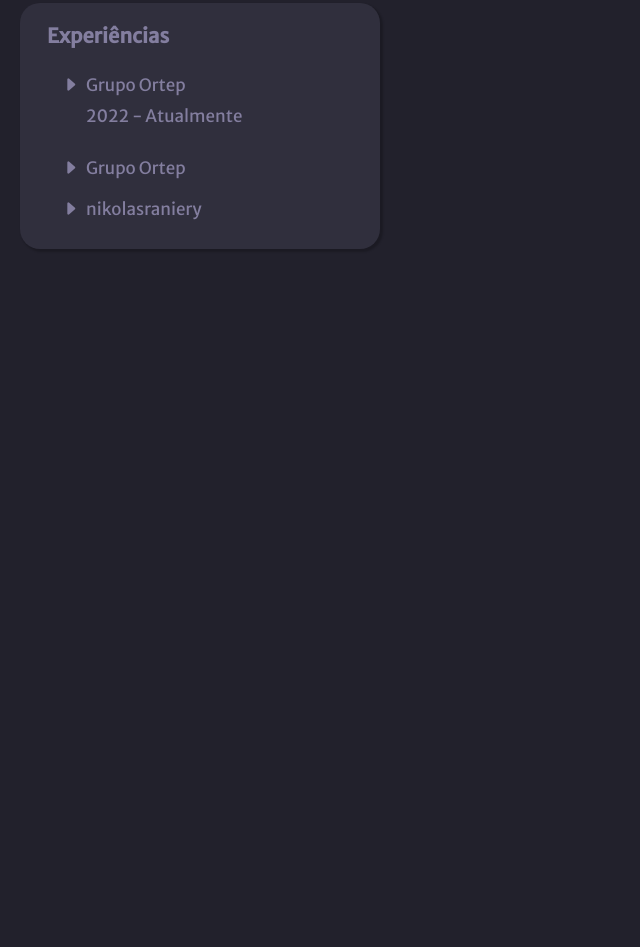
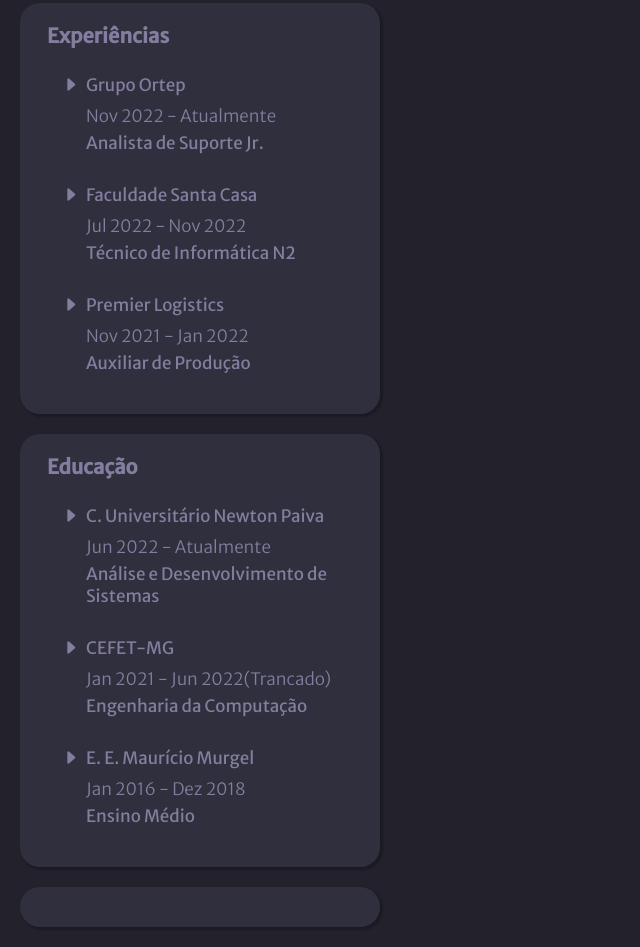
Before and after one commit to nikolasraniery/Projeto-Portif-lio-2023, a website: page index.html in a window 1280 px wide. Shown: the part 839-1786 px from the top of the page, without its empty margins (0-640 px from the left). Before the commit the page ends 1108 px from the top, so only its background shows below. Drawn offline with nearby package versions, Linux system fonts and the light colour scheme.

Commit message:
education changes

```diff
--- a/index.html
+++ b/index.html
@@ -16,7 +16,7 @@
     <title>Portifólio</title>
   </head>
   <body class="fundo">
-    <div id="container">
+    <div id="container" class="wrapper">
       <div id="profile">
         <img src="./assets/avatar.png" alt="Imagem de Perfil" />
         <h4>Nikolas Raniery</h4>
@@ -42,14 +42,38 @@
           </div>
         </div>
         <div id="container4">
-        <div id="exp">
-          <h4 class="title">Experiências</h4>
-          <p><i class="bi bi-caret-right-fill"></i>Grupo Ortep
-          </p>
-          <h4>2022 - Atualmente</h4>
-          <p><i class="bi bi-caret-right-fill"></i>Grupo Ortep</p>
-          <p><i class="bi bi-caret-right-fill"></i>nikolasraniery</p>
+          <div id="exp">
+            <h4 class="title">Experiências</h4>
+            <p><i class="bi bi-caret-right-fill"></i>Grupo Ortep</p>
+            <h3>Nov 2022 - Atualmente</h3>
+            <h4>Analista de Suporte Jr.</h4>
+            <p><i class="bi bi-caret-right-fill"></i>Faculdade Santa Casa</p>
+            <h3>Jul 2022 - Nov 2022</h3>
+            <h4>Técnico de Informática N2</h4>
+            <p><i class="bi bi-caret-right-fill"></i>Premier Logistics</p>
+            <h3>Nov 2021 - Jan 2022</h3>
+            <h4>Auxiliar de Produção</h4>
+          </div>
         </div>
+        <div id="container5">
+          <div id="education">
+            <h4 class="title">Educação</h4>
+            <p>
+              <i class="bi bi-caret-right-fill"></i>C. Universitário Newton
+              Paiva
+            </p>
+            <h3>Jun 2022 - Atualmente</h3>
+            <h4>Análise e Desenvolvimento de Sistemas</h4>
+            <p><i class="bi bi-caret-right-fill"></i>CEFET-MG</p>
+            <h3>Jan 2021 - Jun 2022(Trancado)</h3>
+            <h4>Engenharia da Computação</h4>
+            <p><i class="bi bi-caret-right-fill"></i>E. E. Maurício Murgel</p>
+            <h3>Jan 2016 - Dez 2018</h3>
+            <h4>Ensino Médio</h4>
+          </div>
+        </div>
+        <div id="container6">
+          <div id="projects" class="wrapper"></div>
         </div>
       </div>
     </div>
--- a/style.css
+++ b/style.css
@@ -220,6 +220,17 @@
   padding-bottom: 20px;
 }
 
+#exp h3 {
+  color: #837e9f;
+  font-size: 17px;
+  font-family: Merriweather Sans;
+  font-style: normal;
+  font-weight: 200;
+  line-height: large;
+  margin-left: 46px;
+  padding-bottom: 5px;
+}
+
 #exp .title {
   display: flex;
   width: 121px;
@@ -241,3 +252,97 @@
   padding: 7px;
   color: #837e9f;
 }
+
+/*////// Educação //////*/
+
+#container5 {
+  width: 360px;
+  /* border: 1px solid rgb(255, 0, 0); */
+  border-radius: 2%;
+  padding-top: 20px;
+}
+
+#education {
+  text-align: left;
+  border-radius: 20px;
+  background: #302f3d;
+  box-shadow: 2px 2px 2px 1px rgba(0, 0, 0, 0.2);
+  padding: 20px;
+}
+
+#education p {
+  color: #837e9f;
+  font-size: 17px;
+  font-family: Merriweather Sans;
+  font-style: normal;
+  font-weight: 400;
+  line-height: large;
+  padding-top: 10px;
+  margin-left: 15px;
+  padding-bottom: 9px;
+}
+
+#education h4 {
+  color: #837e9f;
+  font-size: 17px;
+  font-family: Merriweather Sans;
+  font-style: normal;
+  font-weight: 400;
+  line-height: large;
+  margin-left: 46px;
+  padding-bottom: 20px;
+}
+
+#education h3 {
+  color: #837e9f;
+  font-size: 17px;
+  font-family: Merriweather Sans;
+  font-style: normal;
+  font-weight: 200;
+  line-height: large;
+  margin-left: 46px;
+  padding-bottom: 5px;
+}
+
+#education .title {
+  display: flex;
+  width: 121px;
+  height: 26px;
+  color: #837e9f;
+  font-size: 20px;
+  font-family: Merriweather Sans;
+  font-style: normal;
+  font-weight: 700;
+  line-height: normal;
+  margin-bottom: 15px;
+  margin-left: 7px;
+}
+
+.bi-caret-right-fill {
+  width: 24px;
+  height: 24px;
+  flex-shrink: 0;
+  padding: 7px;
+  color: #837e9f;
+}
+
+/*////// My Projects //////*/
+
+#container6 {
+  width: 360px;
+  /* border: 1px solid rgb(255, 0, 0); */
+  border-radius: 2%;
+  padding-top: 20px;
+}
+
+#projects {
+  text-align: left;
+  border-radius: 20px;
+  background: #302f3d;
+  box-shadow: 2px 2px 2px 1px rgba(0, 0, 0, 0.2);
+  padding: 20px;
+}
+
+#container .wrapper {
+  display: grid;
+}
```
